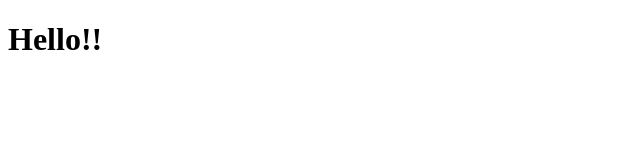
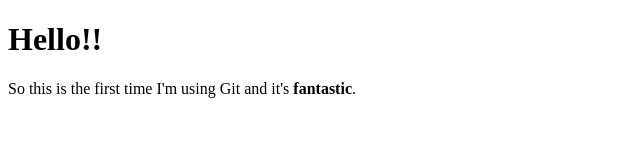
Before and after one commit to KumarAyush000/Gittest, a plain HTML site: page index.html in a window 1280 px wide. Shown: the whole page, without its empty margins (0-640 px from the left). Drawn offline with Linux system fonts and the light colour scheme.

Commit message:
made changes to index.html

```diff
--- a/index.html
+++ b/index.html
@@ -7,5 +7,6 @@
     </head>
     <body>
         <h1>Hello!!</h1>
+        <p>So this is the first time I'm using Git and it's <strong>fantastic</strong>.</p>
     </body>
 </html>
```
